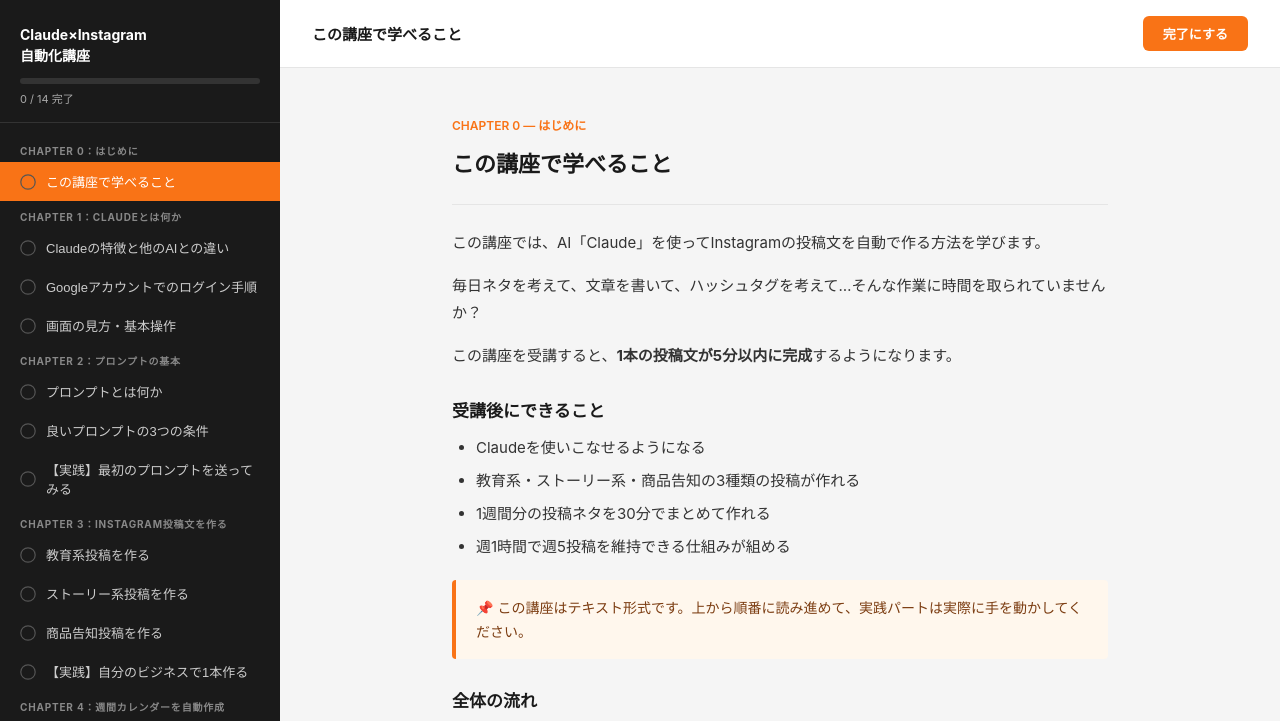
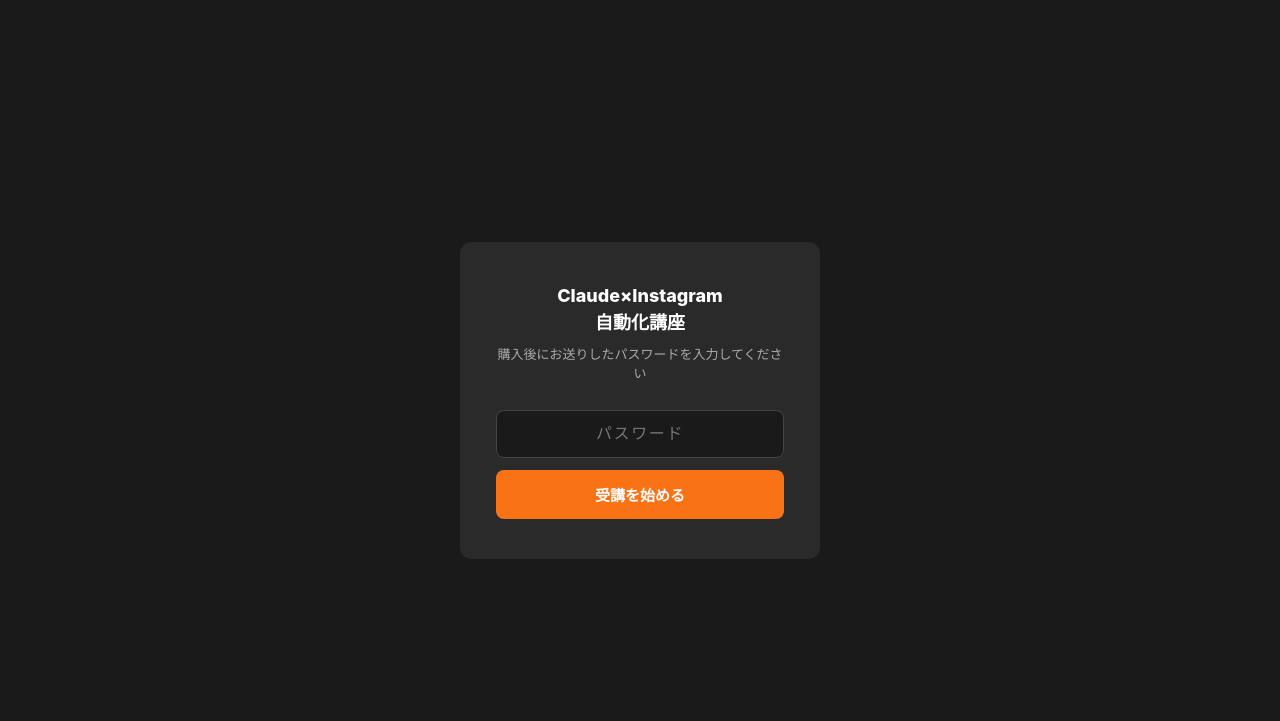
Before and after one commit to shinozaki-web/instagram-course, a plain HTML site: page app/index.html in a window 1280 px wide. Shown: the top 721 px of the page. Drawn offline with Linux system fonts and the light colour scheme.

Commit message:
add password login to course app

```diff
--- a/app/index.html
+++ b/app/index.html
@@ -6,6 +6,80 @@
   <title>Claude×Instagram自動化講座</title>
   <style>
     * { box-sizing: border-box; margin: 0; padding: 0; }
+
+    /* ログイン画面 */
+    #login-screen {
+      position: fixed;
+      inset: 0;
+      background: #1a1a1a;
+      display: flex;
+      align-items: center;
+      justify-content: center;
+      z-index: 9999;
+    }
+
+    #login-box {
+      background: #2a2a2a;
+      border-radius: 12px;
+      padding: 40px 36px;
+      width: 100%;
+      max-width: 360px;
+      text-align: center;
+    }
+
+    #login-box h1 {
+      color: #fff;
+      font-size: 18px;
+      font-weight: 800;
+      margin-bottom: 8px;
+      line-height: 1.5;
+    }
+
+    #login-box p {
+      color: #aaa;
+      font-size: 13px;
+      margin-bottom: 28px;
+    }
+
+    #login-box input {
+      width: 100%;
+      padding: 14px 16px;
+      border-radius: 8px;
+      border: 1px solid #444;
+      background: #1a1a1a;
+      color: #fff;
+      font-size: 16px;
+      text-align: center;
+      letter-spacing: 0.1em;
+      margin-bottom: 12px;
+      outline: none;
+    }
+
+    #login-box input:focus {
+      border-color: #f97316;
+    }
+
+    #login-btn {
+      width: 100%;
+      padding: 14px;
+      background: #f97316;
+      color: #fff;
+      font-size: 15px;
+      font-weight: 700;
+      border: none;
+      border-radius: 8px;
+      cursor: pointer;
+      transition: background 0.15s;
+    }
+
+    #login-btn:hover { background: #ea6c0a; }
+
+    #login-error {
+      color: #f87171;
+      font-size: 13px;
+      margin-top: 10px;
+      display: none;
+    }
 
     body {
       font-family: -apple-system, BlinkMacSystemFont, 'Hiragino Sans', sans-serif;
@@ -274,6 +348,17 @@
 </head>
 <body>
 
+<!-- ログイン画面 -->
+<div id="login-screen">
+  <div id="login-box">
+    <h1>Claude×Instagram<br>自動化講座</h1>
+    <p>購入後にお送りしたパスワードを入力してください</p>
+    <input type="password" id="pw-input" placeholder="パスワード" />
+    <button id="login-btn" onclick="doLogin()">受講を始める</button>
+    <p id="login-error">パスワードが違います</p>
+  </div>
+</div>
+
 <!-- サイドバー -->
 <aside id="sidebar">
   <div id="sidebar-header">
@@ -296,6 +381,30 @@
 </div>
 
 <script>
+  // ---- ログイン処理 ----
+  const PASSWORD = 'shinozaki2024';
+
+  function doLogin() {
+    const input = document.getElementById('pw-input').value;
+    if (input === PASSWORD) {
+      sessionStorage.setItem('auth', '1');
+      document.getElementById('login-screen').style.display = 'none';
+    } else {
+      document.getElementById('login-error').style.display = 'block';
+    }
+  }
+
+  // Enterキーでもログインできる
+  document.getElementById('pw-input').addEventListener('keydown', function(e) {
+    if (e.key === 'Enter') doLogin();
+  });
+
+  // セッション中はログイン済みを維持
+  if (sessionStorage.getItem('auth') === '1') {
+    document.getElementById('login-screen').style.display = 'none';
+  }
+  // ---- ここまで ----
+
   const LESSONS = [
     {
       chapter: "CHAPTER 0：はじめに",
```
